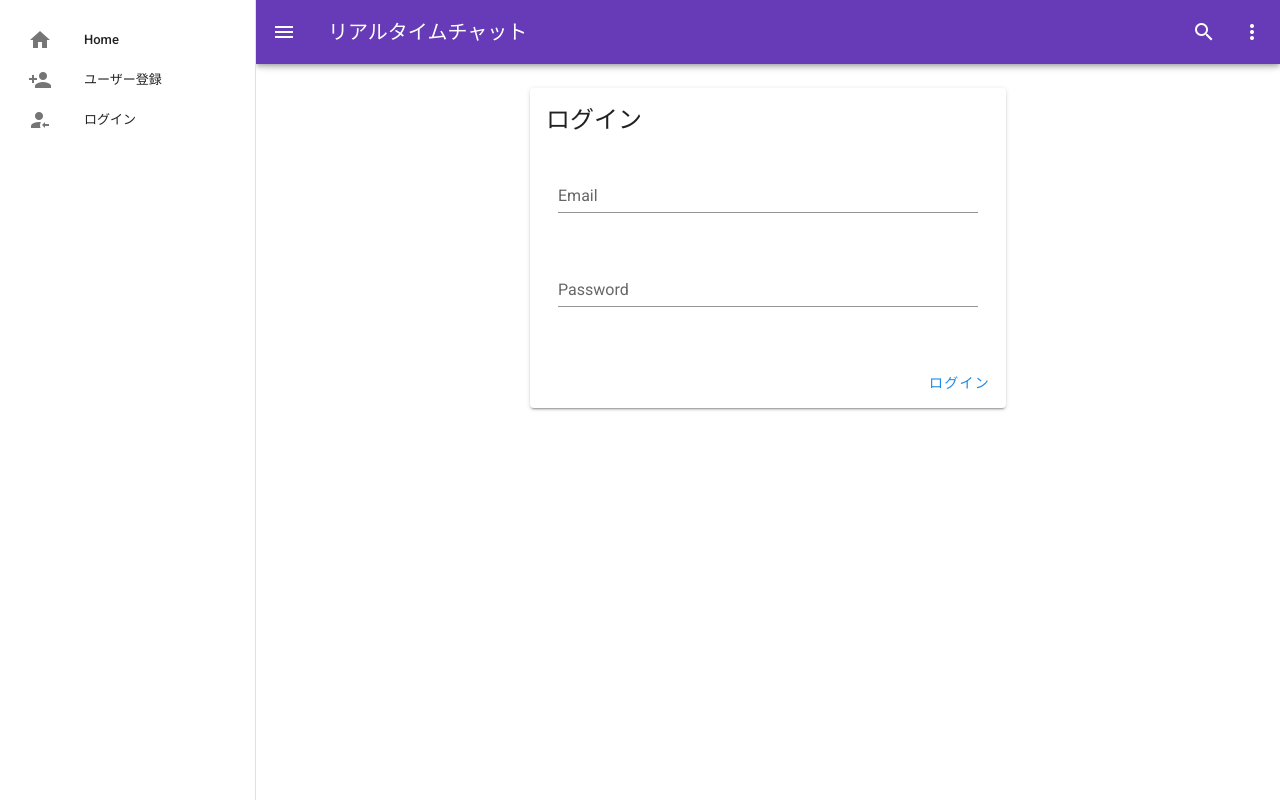
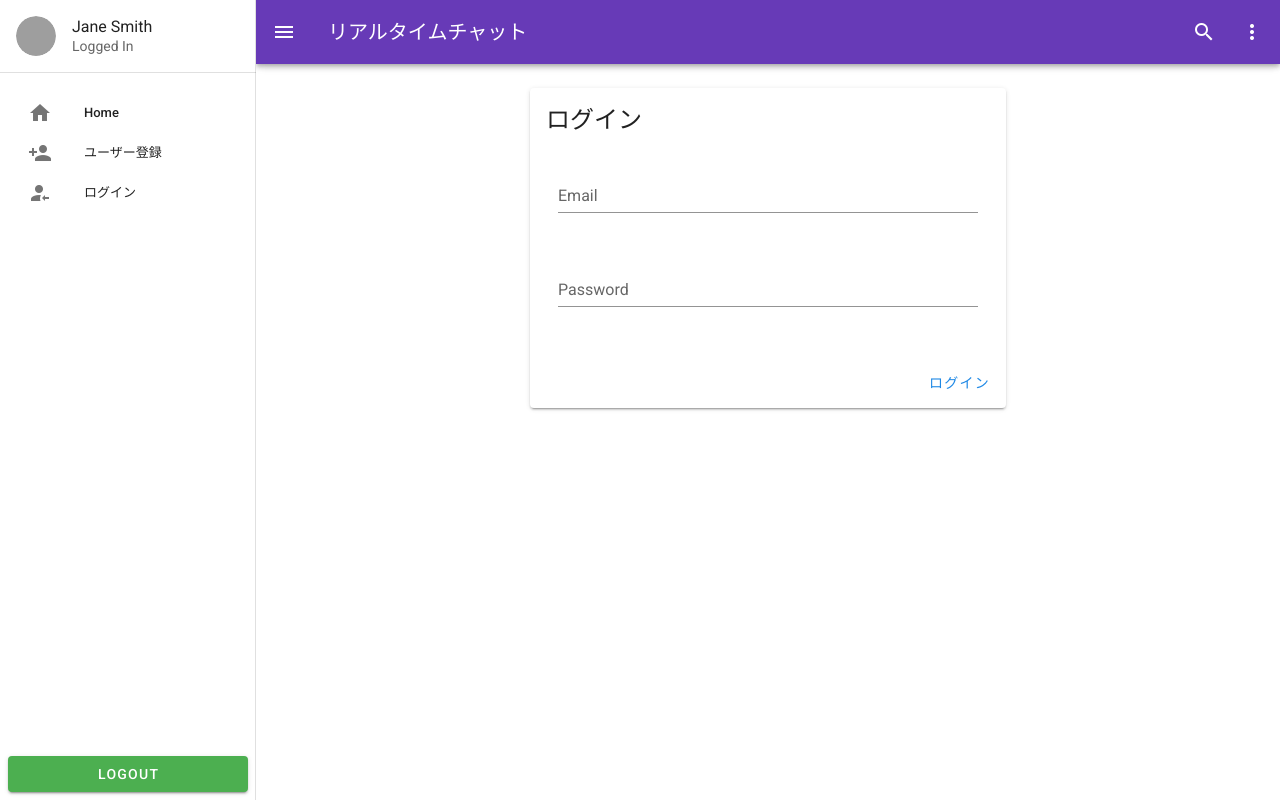
Before and after one commit to soya111/twitagram, a Vue app: page /signin in a window 1280 px wide. Both pictures are taken after a click on the button 28 px from the left and 32 px from the top of the page. Built offline with nearby package versions, Linux system fonts and the light colour scheme; no server answers; grey boxes are pictures that could not be loaded.

Commit message:
signinとsignoutから自動的に/に遷移させるなどした

```diff
--- a/src/App.vue
+++ b/src/App.vue
@@ -3,6 +3,19 @@
     <!-- App.vue -->
     <v-app>
       <v-navigation-drawer app v-model="drawer">
+        <template v-slot:prepend>
+          <v-list-item two-line>
+            <v-list-item-avatar>
+              <img src="https://randomuser.me/api/portraits/women/81.jpg" />
+            </v-list-item-avatar>
+
+            <v-list-item-content>
+              <v-list-item-title>Jane Smith</v-list-item-title>
+              <v-list-item-subtitle>Logged In</v-list-item-subtitle>
+            </v-list-item-content>
+          </v-list-item>
+        </template>
+        <v-divider></v-divider>
         <v-list nav dense id="nav">
           <v-list-item-group v-model="group" active-class="deep-purple--text text--accent-4">
             <router-link v-for="item in drawerItems" :key="item.tilte" :to="item.link">
@@ -18,6 +31,11 @@
             </router-link>
           </v-list-item-group>
         </v-list>
+        <template v-slot:append>
+          <div class="pa-2">
+            <v-btn color="green" block dark>Logout</v-btn>
+          </div>
+        </template>
       </v-navigation-drawer>
 
       <v-app-bar app color="deep-purple" dark>
--- a/src/components/ChatBoard.vue
+++ b/src/components/ChatBoard.vue
@@ -6,6 +6,8 @@
     </v-tabs>
     <v-tabs-items v-model="model">
       <v-tab-item value="tab-1">
+        <v-row justify="center">
+          <v-col cols="12" sm="10" md="8" lg="6">
             <v-list three-line class="mb-6">
               <template v-for="(comment, index) in comments">
                 <v-list-item :key="index" avatar>
@@ -14,6 +16,7 @@
                   </v-list-item-avatar>
 
                   <v-list-item-content class="mb-0">
+                    <v-list-item-title class="title">{{comment.tweeter}}</v-list-item-title>
                     <v-list-item-subtitle class="text--primary subtitle-1">
                       {{
                       comment.content
@@ -49,6 +52,8 @@
               </template>
               <ChatForm />
             </v-list>
+          </v-col>
+        </v-row>
       </v-tab-item>
       <v-tab-item value="tab-2">
         <Signout />
--- a/src/components/Form.vue
+++ b/src/components/Form.vue
@@ -23,6 +23,7 @@
 
 <script>
 import { db } from "../plugins/firebase";
+import firebase from "firebase";
 
 export default {
   name: "CreateForm",
@@ -49,8 +50,10 @@ export default {
     addComment() {
       if (this.message == "") return;
       const now = new Date();
+      let user = firebase.auth().currentUser;
       // コメントをFirestoreへ登録
       db.collection("comments").add({
+        tweeter: user.displayName,
         content: this.message,
         avatar:
           "https://i.picsum.photos/id/" +
--- a/src/components/Signin.vue
+++ b/src/components/Signin.vue
@@ -81,6 +81,9 @@ export default {
             message: "ログインしました。"
           };
           this.username = this.password = "";
+          setTimeout(() => {
+            this.$router.push("/");
+          }, 2000);
         })
         .catch(error => {
           this.alert = {
--- a/src/components/Signup.vue
+++ b/src/components/Signup.vue
@@ -87,6 +87,9 @@ export default {
           };
           this.registerDisplayName(this.displayName);
           this.username = this.password = this.displayName = "";
+          setTimeout(() => {
+            this.$router.push("/");
+          }, 2000);
         })
         .catch(error => {
           this.alert = {
```
Lines whose indentation alone changed are shown as unchanged.
